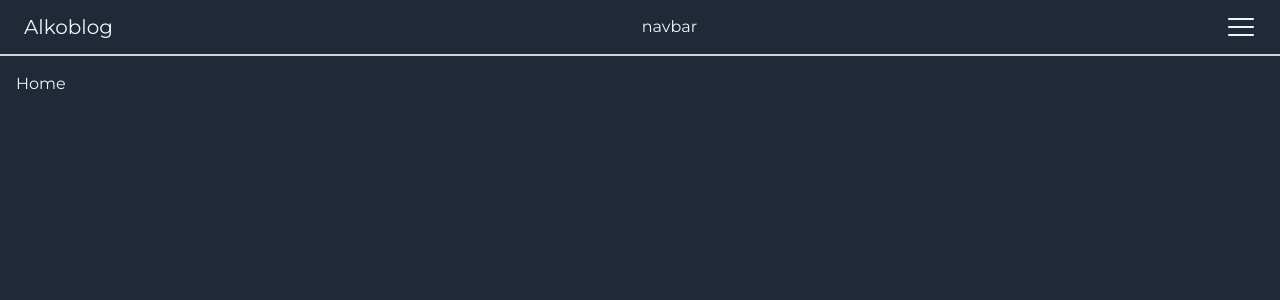
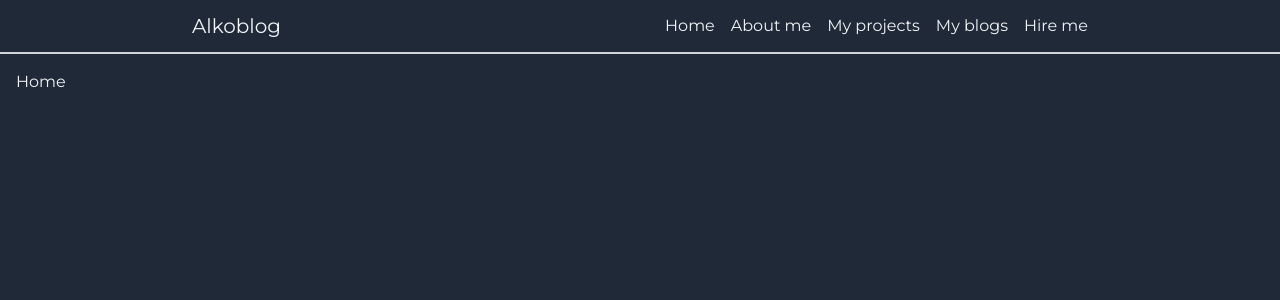
Before and after one commit to kalexei/alkoblog, a Next.js app: page / in a window 1280 px wide. Shown: the top 300 px of the page. Built offline with nearby package versions, Linux system fonts and the light colour scheme.

Commit message:
responsive header

```diff
--- a/app/layout.tsx
+++ b/app/layout.tsx
@@ -5,6 +5,7 @@ import { Montserrat } from "@next/font/google";
 import Sidebar from "../components/Sidebar";
 import Footer from "../components/Footer";
 import { title } from "../utils/constants";
+import Link from "next/link";
 
 const montserrat = Montserrat({ subsets: ["latin"] });
 
@@ -17,12 +18,36 @@ const Layout: React.FC<LayoutProps> = ({ children }) => {
         <div id="root">
           <header
             className={
-              "px-6 py-3 border-b-2 border-gray-300 flex items-center justify-between"
+              "px-6 py-3 border-b-2 border-gray-300 flex justify-center"
             }
           >
-            <h1 className={"text-xl"}>{title}</h1>
-            <nav className={"flex max-md:hidden"}>navbar</nav>
-            <Sidebar />
+            <div
+              className={"w-full max-w-4xl flex items-center justify-between"}
+            >
+              <h1 className={"text-xl"}>{title}</h1>
+              <nav className={"flex max-md:hidden"}>
+                <ul className={"flex space-x-4"}>
+                  <li>
+                    <Link href={"/"}>Home</Link>
+                  </li>
+                  <li>
+                    <Link href={"/about"}>About me</Link>
+                  </li>
+                  <li>
+                    <Link href={"/projects"}>My projects</Link>
+                  </li>
+                  <li>
+                    <Link href={"/blog"}>My blogs</Link>
+                  </li>
+                  <li>
+                    <Link href={"/hireme"}>Hire me</Link>
+                  </li>
+                </ul>
+              </nav>
+              <div className={"hidden max-md:block"}>
+                <Sidebar />
+              </div>
+            </div>
           </header>
           <main className={"flex-1 p-4"}>{children}</main>
           <Footer />
```
